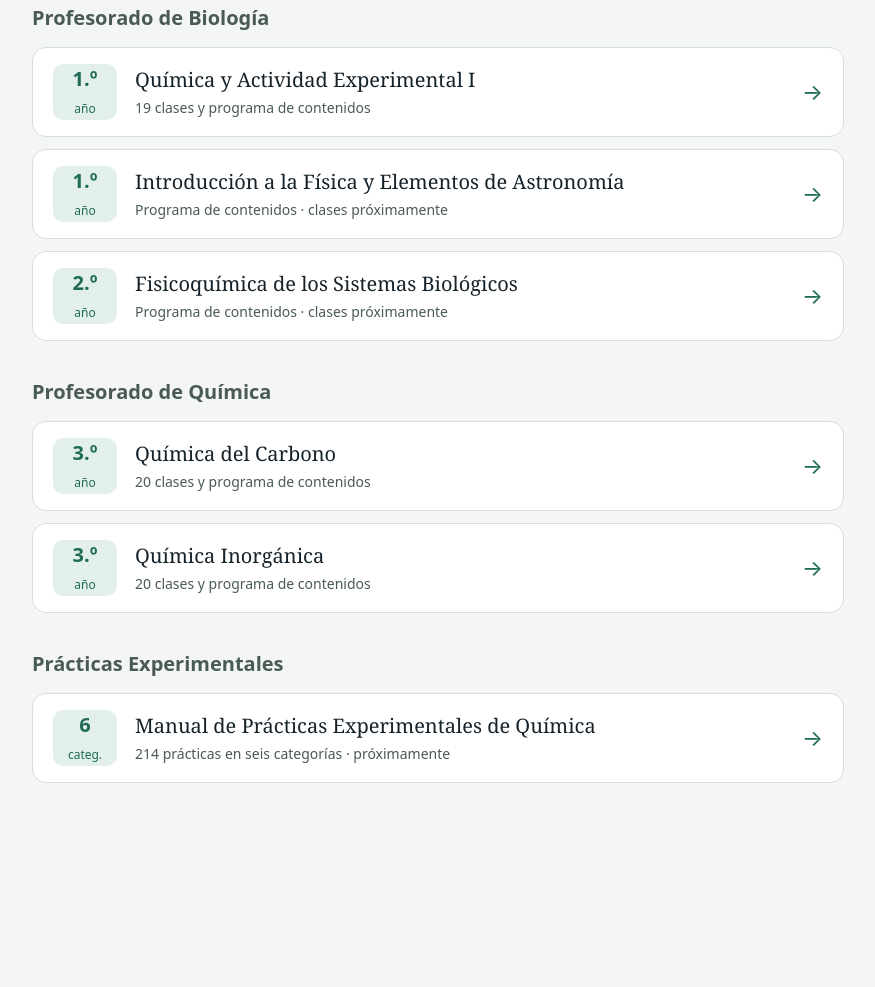
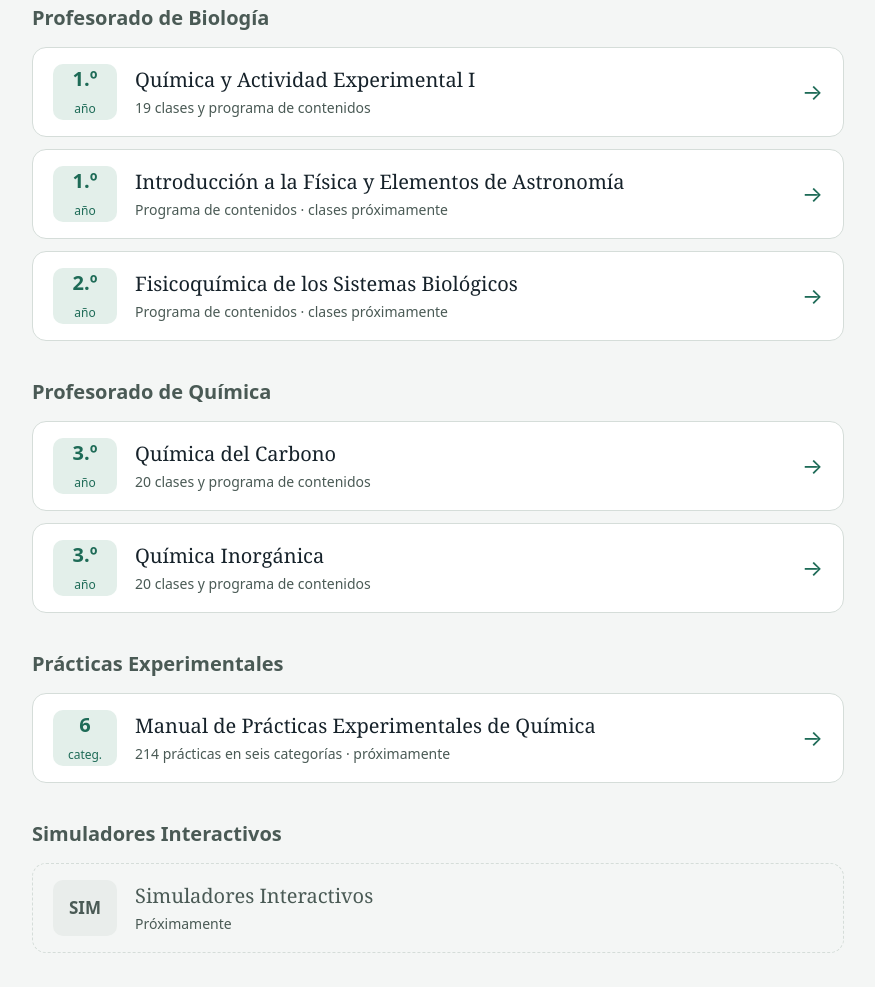
Before and after one commit to Gerarfisica/clases-quimica-actividad-experimental-bio-isfd42, a plain HTML site: page index.html in a window 1280 px wide. Shown: the part 287-1274 px from the top of the page, without its empty margins (202-1077 px from the left). Before the commit the page ends 1118 px from the top, so only its background shows below. Drawn offline with Linux system fonts and the light colour scheme.

Commit message:
Agregar la sección Simuladores Interactivos en la página principal
Co-Authored-By: Claude Opus 5.5 <noreply@anthropic.com>

```diff
--- a/index.html
+++ b/index.html
@@ -66,6 +66,12 @@
       <li><a class="materia" href="practicas-experimentales/index.html"><span class="anio">6<small>categ.</small></span><span class="t">Manual de Prácticas Experimentales de Química<small>214 prácticas en seis categorías · próximamente</small></span><span class="ir" aria-hidden="true">→</span></a></li>
     </ul>
   </section>
+  <section>
+    <h2>Simuladores Interactivos</h2>
+    <ul>
+      <li><div class="materia pronto"><span class="anio" style="font-size:17px">SIM</span><span class="t">Simuladores Interactivos<small>Próximamente</small></span></div></li>
+    </ul>
+  </section>
 </main>
 </body>
 </html>
```
